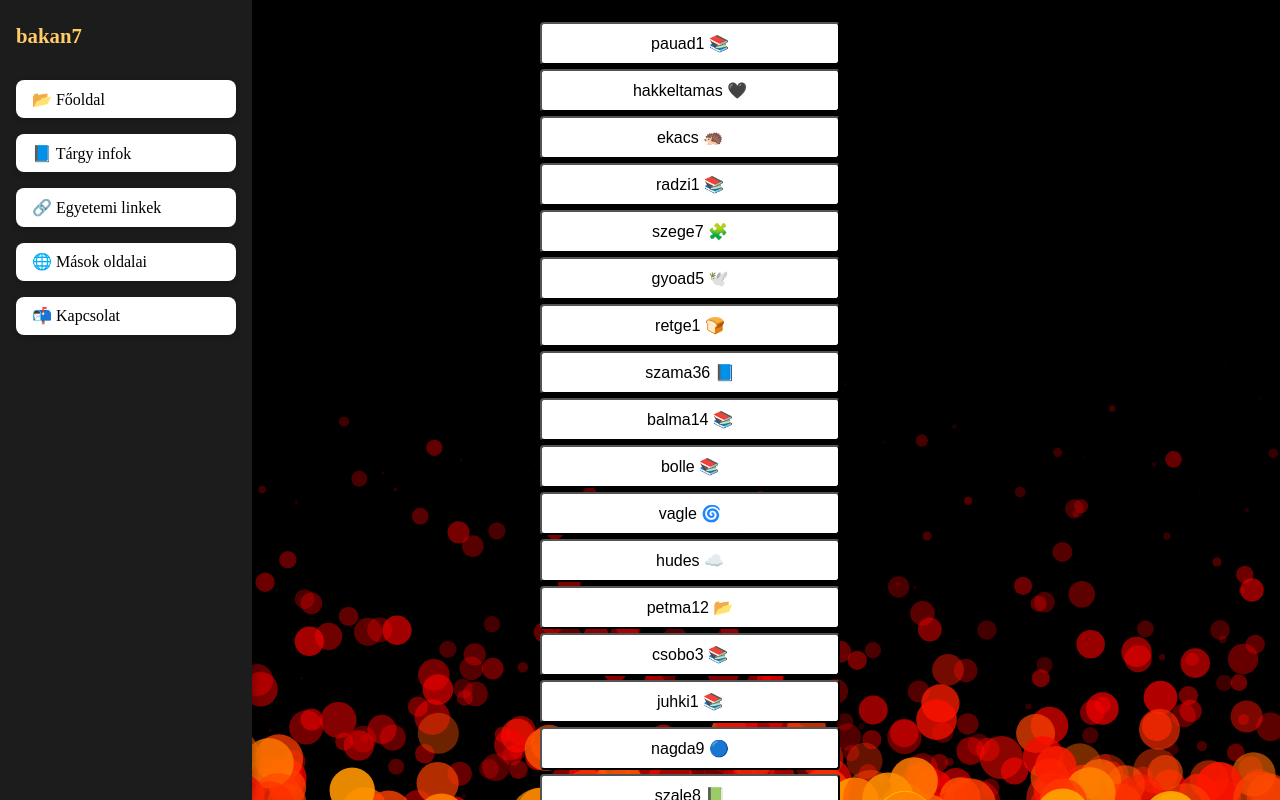
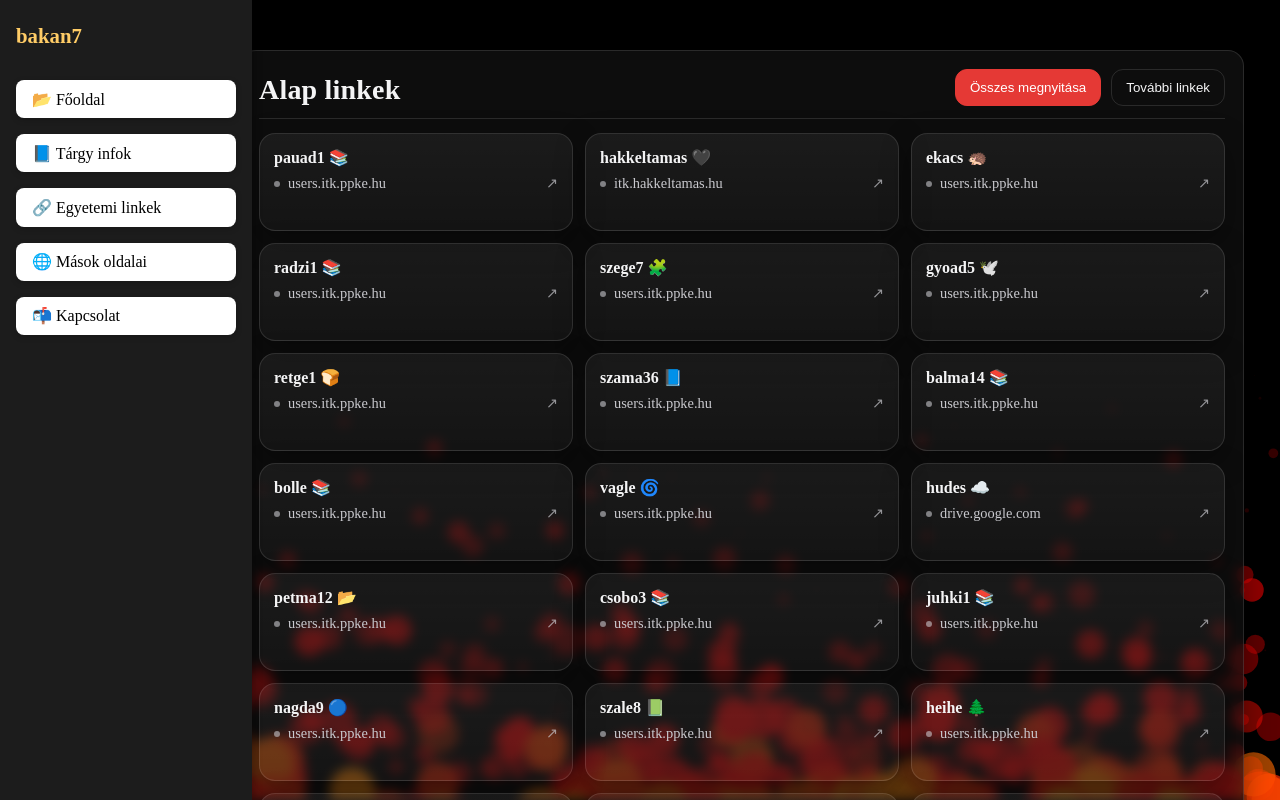
Before and after one commit to Andrssss/MyWebsite, a React (Vite) app: page /masok_oldalai in a window 1280 px wide. Shown: the top 800 px of the page. Built offline with nearby package versions, Linux system fonts and the light colour scheme.

Commit message:
others link new style

```diff
--- a/src/App.jsx
+++ b/src/App.jsx
@@ -43,6 +43,7 @@ const AppContent = () => {
 
 
 useEffect(() => {
+  /*setHasNavigatedAway(false);*/
   if (initialPath === null) {
     setInitialPath(location.pathname);
   } else if (location.pathname !== initialPath && !hasNavigatedAway) {
--- a/src/OthersLinks.jsx
+++ b/src/OthersLinks.jsx
@@ -1,143 +1,253 @@
-import React, { useState } from 'react';
-import './App.css';
+import React, { useEffect, useState, useCallback } from 'react';
 
-
-const othersLinks = [
-  { name: 'pauad1 📚', url: 'https://users.itk.ppke.hu/~pauad1/' },
-  { name: 'hakkeltamas 🖤', url: 'https://itk.hakkeltamas.hu/' },
-  { name: 'ekacs 🦔', url: 'https://users.itk.ppke.hu/~ekacs/anyagok/' },
-  { name: 'radzi1 📚', url: 'https://users.itk.ppke.hu/~radzi1/' },
-  { name: 'szege7 🧩', url: 'https://users.itk.ppke.hu/~szege7/' },
-  { name: 'gyoad5 🕊️', url: 'https://users.itk.ppke.hu/~gyoad5/i_sem/index.html' },
-  { name: 'retge1 🍞', url: 'https://users.itk.ppke.hu/~retge1/' },
-  { name: 'szama36 📘', url: 'https://users.itk.ppke.hu/~szama36/Hasznos%20dolgok/index.html' },
-  { name: 'balma14 📚', url: 'https://users.itk.ppke.hu/~balma14/' },
-  { name: 'bolle 📚', url: 'https://users.itk.ppke.hu/~bolle/Minden%20-by%20Bal%c3%a1zs%20M%c3%a1ty%c3%a1s/' },
-  { name: 'vagle 🌀', url: 'https://users.itk.ppke.hu/~vagle/main/segedletek' },
-  { name: 'hudes ☁️', url: ' https://drive.google.com/drive/folders/1Mcsi-VZUb1PcdKfhHFXn3JHNiRei28BO' },
-  { name: 'petma12 📂', url: 'https://users.itk.ppke.hu/~petma12/' },
-  { name: 'csobo3 📚', url: 'https://users.itk.ppke.hu/~csobo3/' },
-  { name: 'juhki1 📚', url: 'https://users.itk.ppke.hu/~juhki1/jegyzetek/' },
-  { name: 'nagda9 🔵', url: 'https://users.itk.ppke.hu/~nagda9/home.php' },
-  { name: 'szale8 📗', url: 'https://users.itk.ppke.hu/~szale8' },
-  { name: 'heihe 🌲', url: 'https://users.itk.ppke.hu/~heihe/' },
-  { name: 'morak 🛰️', url: 'https://users.itk.ppke.hu/~morak/' },
-  { name: 'vecha ☁️', url: 'https://mega.nz/folder/kYEiST5A#tdOn3s5WDauUS1mkhUAgDQ' },
-  { name: 'mozbo 🐈', url: 'https://users.itk.ppke.hu/~mozbo/' },
-  { name: 'PPKE WIKI 🅦', url: 'https://users.itk.ppke.hu/~marri1/?fbclid=IwZXh0bgNhZW0CMTAAAR184vSVMEMSqLJEWe3fgnc-JEl0U_gAYiXGuvkbRyy6R4VeGMj02NevaKA_aem_BG5QKzrq0RPmdpiqjOzWMw' },
+const OTHERS_LINKS = [
+  { label: 'pauad1 📚', url: 'https://users.itk.ppke.hu/~pauad1/' },
+  { label: 'hakkeltamas 🖤', url: 'https://itk.hakkeltamas.hu/' },
+  { label: 'ekacs 🦔', url: 'https://users.itk.ppke.hu/~ekacs/anyagok/' },
+  { label: 'radzi1 📚', url: 'https://users.itk.ppke.hu/~radzi1/' },
+  { label: 'szege7 🧩', url: 'https://users.itk.ppke.hu/~szege7/' },
+  { label: 'gyoad5 🕊️', url: 'https://users.itk.ppke.hu/~gyoad5/i_sem/index.html' },
+  { label: 'retge1 🍞', url: 'https://users.itk.ppke.hu/~retge1/' },
+  { label: 'szama36 📘', url: 'https://users.itk.ppke.hu/~szama36/Hasznos%20dolgok/index.html' },
+  { label: 'balma14 📚', url: 'https://users.itk.ppke.hu/~balma14/' },
+  { label: 'bolle 📚', url: 'https://users.itk.ppke.hu/~bolle/Minden%20-by%20Bal%c3%a1zs%20M%c3%a1ty%c3%a1s/' },
+  { label: 'vagle 🌀', url: 'https://users.itk.ppke.hu/~vagle/main/segedletek' },
+  { label: 'hudes ☁️', url: 'https://drive.google.com/drive/folders/1Mcsi-VZUb1PcdKfhHFXn3JHNiRei28BO' },
+  { label: 'petma12 📂', url: 'https://users.itk.ppke.hu/~petma12/' },
+  { label: 'csobo3 📚', url: 'https://users.itk.ppke.hu/~csobo3/' },
+  { label: 'juhki1 📚', url: 'https://users.itk.ppke.hu/~juhki1/jegyzetek/' },
+  { label: 'nagda9 🔵', url: 'https://users.itk.ppke.hu/~nagda9/home.php' },
+  { label: 'szale8 📗', url: 'https://users.itk.ppke.hu/~szale8' },
+  { label: 'heihe 🌲', url: 'https://users.itk.ppke.hu/~heihe/' },
+  { label: 'morak 🛰️', url: 'https://users.itk.ppke.hu/~morak/' },
+  { label: 'vecha ☁️', url: 'https://mega.nz/folder/kYEiST5A#tdOn3s5WDauUS1mkhUAgDQ' },
+  { label: 'mozbo 🐈', url: 'https://users.itk.ppke.hu/~mozbo/' },
+  { label: 'PPKE WIKI 🅦', url: 'https://users.itk.ppke.hu/~marri1/' },
 ];
 
-
-const additionalLinks = {
-  "Kevesebb anyag - 2025.08": [
-    { name: 'araba4', url: 'https://users.itk.ppke.hu/~araba4/' },
-    { name: 'perpa4', url: 'https://users.itk.ppke.hu/~perpa4' },
-    { name: 'szumi3', url: 'https://users.itk.ppke.hu/~szumi3/' },
-    { name: 'nemda3', url: 'https://users.itk.ppke.hu/~nemda3/' },
-    { name: 'erdar2', url: 'https://users.itk.ppke.hu/~erdar2' },
-    { name: 'nemda2', url: 'https://users.itk.ppke.hu/~nemda2/' },
-    { name: 'szaba30', url: 'https://users.itk.ppke.hu/~szaba30/' },
-    { name: 'bocka2', url: 'https://users.itk.ppke.hu/~bocka2/' },
-    { name: 'szama50', url: 'https://users.itk.ppke.hu/~szama50/' },
-    { name: 'nadak', url: 'https://users.itk.ppke.hu/~nadak/#/f' },
-    { name: 'fedad', url: 'https://users.itk.ppke.hu/~fedad/' },
-    { name: 'kisbe32', url: 'https://users.itk.ppke.hu/~kisbe32/' },
-    { name: 'misma', url: 'https://users.itk.ppke.hu/~misma/public_html_2/vsz_2020_vids.php' },
-    { name: 'pocta', url: 'https://users.itk.ppke.hu/~pocta/' },
-    { name: 'cseda6', url: 'https://users.itk.ppke.hu/~cseda6/public_html/files/' },
-    { name: 'tarcs', url: 'https://users.itk.ppke.hu/~tarcs/' },
-    { name: 'odobo', url: 'https://users.itk.ppke.hu/~odobo/' },
-
-
+const ADDITIONAL_LINKS = {
+  'Kevesebb anyag - 2025.08': [
+    { label: 'araba4', url: 'https://users.itk.ppke.hu/~araba4/' },
+    { label: 'perpa4', url: 'https://users.itk.ppke.hu/~perpa4' },
+    { label: 'szumi3', url: 'https://users.itk.ppke.hu/~szumi3/' },
+    { label: 'nemda3', url: 'https://users.itk.ppke.hu/~nemda3/' },
+    { label: 'erdar2', url: 'https://users.itk.ppke.hu/~erdar2' },
+    { label: 'nemda2', url: 'https://users.itk.ppke.hu/~nemda2/' },
+    { label: 'szaba30', url: 'https://users.itk.ppke.hu/~szaba30/' },
+    { label: 'bocka2', url: 'https://users.itk.ppke.hu/~bocka2/' },
+    { label: 'szama50', url: 'https://users.itk.ppke.hu/~szama50/' },
+    { label: 'nadak', url: 'https://users.itk.ppke.hu/~nadak/#/f' },
+    { label: 'fedad', url: 'https://users.itk.ppke.hu/~fedad/' },
+    { label: 'kisbe32', url: 'https://users.itk.ppke.hu/~kisbe32/' },
+    { label: 'misma', url: 'https://users.itk.ppke.hu/~misma/public_html_2/vsz_2020_vids.php' },
+    { label: 'pocta', url: 'https://users.itk.ppke.hu/~pocta/' },
+    { label: 'cseda6', url: 'https://users.itk.ppke.hu/~cseda6/public_html/files/' },
+    { label: 'tarcs', url: 'https://users.itk.ppke.hu/~tarcs/' },
+    { label: 'odobo', url: 'https://users.itk.ppke.hu/~odobo/' },
   ],
-  "Folyamatban - 2025.08": [
-    { name: 'vasbo2', url: 'https://users.itk.ppke.hu/~vasbo2' },
-    { name: 'tabcs', url: 'https://users.itk.ppke.hu/~tabcs/' },
-    { name: 'lazta3', url: 'https://users.itk.ppke.hu/~lazta3/' },
-    { name: 'herpe3', url: 'https://users.itk.ppke.hu/~herpe3/' },
-    { name: 'skulo', url: 'https://users.itk.ppke.hu/~skulo/web/index.html' },
-    { name: 'kadso', url: ' https://users.itk.ppke.hu/~kadso/' },
-    { name: 'orbsa2', url: ' https://users.itk.ppke.hu/~orbsa2/' },
+  'Folyamatban - 2025.08': [
+    { label: 'vasbo2', url: 'https://users.itk.ppke.hu/~vasbo2' },
+    { label: 'tabcs', url: 'https://users.itk.ppke.hu/~tabcs/' },
+    { label: 'lazta3', url: 'https://users.itk.ppke.hu/~lazta3/' },
+    { label: 'herpe3', url: 'https://users.itk.ppke.hu/~herpe3/' },
+    { label: 'skulo', url: 'https://users.itk.ppke.hu/~skulo/web/index.html' },
+    { label: 'kadso', url: 'https://users.itk.ppke.hu/~kadso/' },
+    { label: 'orbsa2', url: 'https://users.itk.ppke.hu/~orbsa2/' },
   ],
-  "GAME :": [
-    { name: 'gelge1', url: 'https://users.itk.ppke.hu/~gelge1/' },
-    { name: 'wagzi', url: 'https://users.itk.ppke.hu/~wagzi/G7V/' },
+  'GAME :': [
+    { label: 'gelge1', url: 'https://users.itk.ppke.hu/~gelge1/' },
+    { label: 'wagzi', url: 'https://users.itk.ppke.hu/~wagzi/G7V/' },
   ],
-  "Random WTF :": [
-    { name: 'juhki1', url: 'https://users.itk.ppke.hu/~juhki1/' },
-    { name: 'juhga7', url: 'https://users.itk.ppke.hu/~juhga7/Jegyzetek/Honlap/galeria1.html' },
-    { name: 'prabo', url: 'https://users.itk.ppke.hu/~prabo/' },
-    { name: 'kovzo14', url: 'https://users.itk.ppke.hu/~kovzo14' },
-    { name: 'juhbe8', url: 'https://users.itk.ppke.hu/~juhbe8/' },
-    { name: 'szeem4', url: 'https://users.itk.ppke.hu/~szeem4' },
-    { name: 'berbo5', url: 'https://users.itk.ppke.hu/~berbo5' },
-    { name: 'kolcs', url: 'https://users.itk.ppke.hu/~kolcs' },
-    { name: 'totbe31', url: 'https://users.itk.ppke.hu/~totbe31' },
-    { name: 'tolma1', url: 'https://users.itk.ppke.hu/~tolma1/' },
-    { name: 'fabal3', url: 'https://users.itk.ppke.hu/~fabal3/' },
-    { name: 'hugal', url: 'https://users.itk.ppke.hu/~hugal/' },
-    { name: 'mulkr', url: 'https://users.itk.ppke.hu/~mulkr/' },
-    { name: 'sikbo', url: 'https://users.itk.ppke.hu/~sikbo/' },
-    { name: 'kovri7', url: 'https://users.itk.ppke.hu/~kovri7/' },
+  'Random WTF :': [
+    { label: 'juhki1', url: 'https://users.itk.ppke.hu/~juhki1/' },
+    { label: 'juhga7', url: 'https://users.itk.ppke.hu/~juhga7/Jegyzetek/Honlap/galeria1.html' },
+    { label: 'prabo', url: 'https://users.itk.ppke.hu/~prabo/' },
+    { label: 'kovzo14', url: 'https://users.itk.ppke.hu/~kovzo14' },
+    { label: 'juhbe8', url: 'https://users.itk.ppke.hu/~juhbe8/' },
+    { label: 'szeem4', url: 'https://users.itk.ppke.hu/~szeem4' },
+    { label: 'berbo5', url: 'https://users.itk.ppke.hu/~berbo5' },
+    { label: 'kolcs', url: 'https://users.itk.ppke.hu/~kolcs' },
+    { label: 'totbe31', url: 'https://users.itk.ppke.hu/~totbe31' },
+    { label: 'tolma1', url: 'https://users.itk.ppke.hu/~tolma1/' },
+    { label: 'fabal3', url: 'https://users.itk.ppke.hu/~fabal3/' },
+    { label: 'hugal', url: 'https://users.itk.ppke.hu/~hugal/' },
+    { label: 'mulkr', url: 'https://users.itk.ppke.hu/~mulkr/' },
+    { label: 'sikbo', url: 'https://users.itk.ppke.hu/~sikbo/' },
+    { label: 'kovri7', url: 'https://users.itk.ppke.hu/~kovri7/' },
   ],
 };
 
+function getDomain(u) {
+  try { return new URL(u).host.replace(/^www\./, ''); } catch { return ''; }
+}
 
-const OthersLinks = () => {
-  const [isPopupVisible, setPopupVisible] = useState(false);
+export default function OthersLinksStyled({ autoOpen = false }) {
+  const [warn, setWarn] = useState({ open: false, links: [] });
+  const [moreOpen, setMoreOpen] = useState(false); // fallback modal, ha a popup-ot blokkolja a böngésző
 
-  const togglePopup = () => {
-    setPopupVisible(!isPopupVisible);
-  };
+  const openAll = useCallback((links) => {
+    links.forEach(({ url }) => window.open(url, '_blank', 'noopener,noreferrer'));
+  }, []);
 
-  return (
-    <div className="others-links">
-      <ul className="others-links-list">
-        {othersLinks.map((link, index) => (
-          <li key={index}>
-            <a
-              href={link.url}
-              target="_blank"
-              rel="noopener noreferrer"
-              className="others-link-button-wrapper"
-            >
-              <button className="others-link-button">{link.name}</button>
+  const askAndOpenAll = useCallback((links) => setWarn({ open: true, links }), []);
+
+  const confirmAndOpen = useCallback(() => {
+    setWarn((prev) => {
+      const l = prev.links;
+      setTimeout(() => openAll(l), 50);
+      return { open: false, links: [] };
+    });
+  }, [openAll]);
+
+  useEffect(() => {
+    if (autoOpen) setWarn({ open: true, links: [...OTHERS_LINKS] });
+  }, [autoOpen]);
+
+  // --- UI helpers ---
+  const Section = ({ title, links, extra }) => (
+    <section className="others-ll__section" aria-labelledby={`${title}-title`}>
+      <header className="others-ll__head">
+        <h2 id={`${title}-title`}>{title}</h2>
+        <div className="others-ll__actions">
+          <button className="others-ll__btn btn-red" onClick={() => askAndOpenAll(links)}>
+            Összes megnyitása
+          </button>
+          {extra}
+        </div>
+      </header>
+
+      <ul className="others-ll__grid">
+        {links.map(({ label, url }) => (
+          <li key={url} className="others-ll__card">
+            <a href={url} target="_blank" rel="noopener noreferrer" className="others-ll__cardLink">
+              <div className="others-ll__title" title={label}>{label}</div>
+              <div className="others-ll__meta">
+                <span className="others-ll__dot" />
+                <span>{getDomain(url)}</span>
+                <span className="others-ll__ext" aria-hidden>↗</span>
+              </div>
             </a>
           </li>
         ))}
-        <li>
-          <button className="others-link-button" onClick={togglePopup}>
-            További linkek
-          </button>
-        </li>
       </ul>
+    </section>
+  );
 
-      {isPopupVisible && (
-        <div className="popup-overlay" onClick={togglePopup}>
-          <div className="popup-content" onClick={(e) => e.stopPropagation()}>
-            <button className="close-button" onClick={togglePopup}>
-              &times;
-            </button>
-            <h3>További linkek</h3>
-            {Object.keys(additionalLinks).map((category, index) => (
-              <div key={index}>
-                <h4>{category}</h4>
-                <ul>
-                  {additionalLinks[category].map((link, linkIndex) => (
-                    <li key={linkIndex}>
-                      <a href={link.url} target="_blank" rel="noopener noreferrer">
-                        {link.name}
+  const allAdditional = Object.values(ADDITIONAL_LINKS).flat();
+
+
+  return (
+    <div className="others-ll">
+      {/* Szigorúan scope-olt stílusok, hogy a formázás ne "folyjon szét" */}
+      <style>{`
+        .others-ll, .others-ll * { box-sizing: border-box; }
+        .others-ll { position: relative; isolation: isolate;
+          --ll-bg: rgba(20,20,20,0.65);
+          --ll-card: rgba(255,255,255,0.06);
+          --ll-card-hover: rgba(255,255,255,0.12);
+          --ll-border: rgba(255,255,255,0.12);
+          --ll-text: #f4f4f5;
+          --ll-muted: #c9c9ce;
+          --ll-shadow: 0 10px 30px rgba(0,0,0,.35);
+          --ll-radius: 16px;
+          --ll-blur: saturate(140%) blur(6px);
+        }
+        .others-ll__container { max-width: 1240px; margin: 0 auto; padding: 12px 16px 24px; padding-left: 120px; }
+        .others-ll__section { margin: 18px 0 26px; color: var(--ll-text); background: var(--ll-bg); backdrop-filter: var(--ll-blur); border: 1px solid var(--ll-border); border-radius: var(--ll-radius); padding: 18px 18px 22px; box-shadow: var(--ll-shadow); }
+        .others-ll__head{ display:flex; align-items:flex-end; justify-content:space-between; gap:12px; margin-bottom:14px; border-bottom:1px solid var(--ll-border); padding-bottom:12px; }
+        .others-ll__head h2{ margin:0; font-size: clamp(20px, 2.4vw, 28px); letter-spacing:.2px; }
+        .others-ll__actions{ display:flex; gap:10px; flex-wrap:wrap; }
+        .others-ll__btn{ border-radius:12px; padding:10px 14px; border:1px solid var(--ll-border); background: var(--ll-card); color: var(--ll-text); cursor: pointer; display:inline-flex; align-items:center; gap:8px; }
+        .others-ll__btn:hover{ background: var(--ll-card-hover); }
+        .others-ll__btn:active{ background: var(--ll-card-hover); }
+        .others-ll__btn--ghost{ background: transparent; }
+        .btn-red{ background-color:#e53935 !important; border-color:#e53935 !important; color:#fff !important; }
+        .btn-red:hover{ background-color:#c62828 !important; border-color:#c62828 !important; }
+        .others-ll__grid{ list-style:none; margin:12px 0 0; padding:0; display:grid; grid-template-columns: repeat(auto-fill, minmax(240px, 1fr)); gap: 12px; align-items: stretch; }
+        .others-ll__card{ border-radius: var(--ll-radius); overflow: clip; border: 1px solid var(--ll-border); background: linear-gradient(180deg, var(--ll-card), rgba(255,255,255,0.03)); box-shadow: var(--ll-shadow); }
+        .others-ll__card:hover{ border-color: rgba(255,255,255,.22); }
+        .others-ll__cardLink{ display:block; padding:14px 14px 12px; text-decoration:none; color:inherit; min-height: 96px; }
+        .others-ll__title{ font-weight:600; line-height:1.2; margin-bottom:8px; white-space: nowrap; overflow: hidden; text-overflow: ellipsis; }
+        .others-ll__meta{ display:flex; align-items:center; gap:8px; font-size:.9rem; color: var(--ll-muted); }
+        .others-ll__dot{ width:6px; height:6px; border-radius:999px; background: var(--ll-muted); opacity:.6; }
+        .others-ll__ext{ margin-left:auto; opacity:.7; }
+        @media (max-width: 520px){ .others-ll__section{ padding:5px; border-radius:14px; } }
+        @media (max-width: 844px){ .others-ll__container{ padding-left:0 !important; } }
+        @media (max-width: 768px) {
+          .others-ll__container { padding: 8px 10px 18px; }
+          .others-ll__head { flex-direction: column; align-items: stretch; gap:10px; }
+          .others-ll__actions { justify-content: flex-start; }
+          .others-ll__btn { width: 100%; }
+          .others-ll__grid { grid-template-columns: repeat(auto-fill, minmax(180px, 1fr)); gap: 10px; }
+          .others-ll__cardLink { min-height: 92px; }
+        }
+      `}</style>
+
+      <div className="others-ll__container">
+        {/* Fő szekció, felül a További linkek gombbal */}
+        <Section
+          title="Alap linkek"
+          links={OTHERS_LINKS}
+          extra={<button className="others-ll__btn others-ll__btn--ghost" onClick={() => setMoreOpen(true)}>További linkek</button>}        />
+      </div>
+
+      {/* Fallback: További linkek MODAL (ha a popup blokkolva van) */}
+      {moreOpen && (
+        <div className="others-ll__overlay" role="dialog" aria-modal="true" aria-labelledby="more-title" onClick={() => setMoreOpen(false)}>
+          <div className="others-ll__modal" onClick={(e) => e.stopPropagation()}>
+            <div className="others-ll__modalHead">
+              <h3 id="more-title" style={{ margin: 0 }}>További linkek</h3>
+              <div style={{ display:'flex', gap:8, alignItems:'center' }}>
+                <button className="others-ll__btn btn-red" onClick={() => askAndOpenAll(allAdditional)}>Összes megnyitása</button>
+                <button className="others-ll__btn others-ll__btn--ghost" onClick={() => setMoreOpen(false)} aria-label="Bezárás">&times;</button>
+              </div>
+            </div>
+
+            {Object.entries(ADDITIONAL_LINKS).map(([category, links]) => (
+              <section key={category} className="others-ll__section" aria-labelledby={`sec-${category}`}>
+                <header className="others-ll__head">
+                  <h2 id={`sec-${category}`}>{category}</h2>
+                  <div className="others-ll__actions">
+                    <button className="others-ll__btn btn-red" onClick={() => askAndOpenAll(links)}>Összes megnyitása</button>
+                  </div>
+                </header>
+                <ul className="others-ll__grid">
+                  {links.map(({ label, url }) => (
+                    <li key={url} className="others-ll__card">
+                      <a className="others-ll__cardLink" href={url} target="_blank" rel="noopener noreferrer">
+                        <div className="others-ll__title" title={label}>{label}</div>
+                        <div className="others-ll__meta">
+                          <span className="others-ll__dot" />
+                          <span>{getDomain(url)}</span>
+                          <span className="others-ll__ext" aria-hidden>↗</span>
+                        </div>
                       </a>
                     </li>
                   ))}
                 </ul>
-              </div>
+              </section>
             ))}
+          </div>
+        </div>
+      )}
+
+      {/* Felugró blokkoló figyelmeztetés a tömeges nyitásnál */}
+      {warn.open && (
+        <div className="others-ll__pbOverlay" role="dialog" aria-modal="true" aria-labelledby="warn-title">
+          <div className="others-ll__modal others-ll__pbBox">
+            <h3 id="warn-title" style={{ marginTop: 0 }}>Felugró ablakok – tipp</h3>
+            <p>Több lap fog megnyílni. Ha a böngésződ tiltja a felugrókat, engedélyezd őket ehhez az oldalhoz, majd folytasd.</p>
+            <p className="others-ll__guide">
+              <strong>Chrome / Edge:</strong> címsor jobb oldalán a blokkolt ikon → „Felugró ablakok és átirányítások” → Engedélyezés az oldalnál.<br />
+              <strong>Firefox:</strong> sáv felül/alul → Engedélyezés.
+            </p>
+            <div className="others-ll__pbActions">
+              <button className="others-ll__btn btn-red" onClick={confirmAndOpen}>Folytatás</button>
+              <button className="others-ll__btn others-ll__btn--ghost" onClick={() => setWarn({ open: false, links: [] })}>Mégse</button>
+            </div>
           </div>
         </div>
       )}
     </div>
   );
-};
-
-export default OthersLinks;
+}
```
Also changed, not shown: src/App.css (+43 -0 lines).
